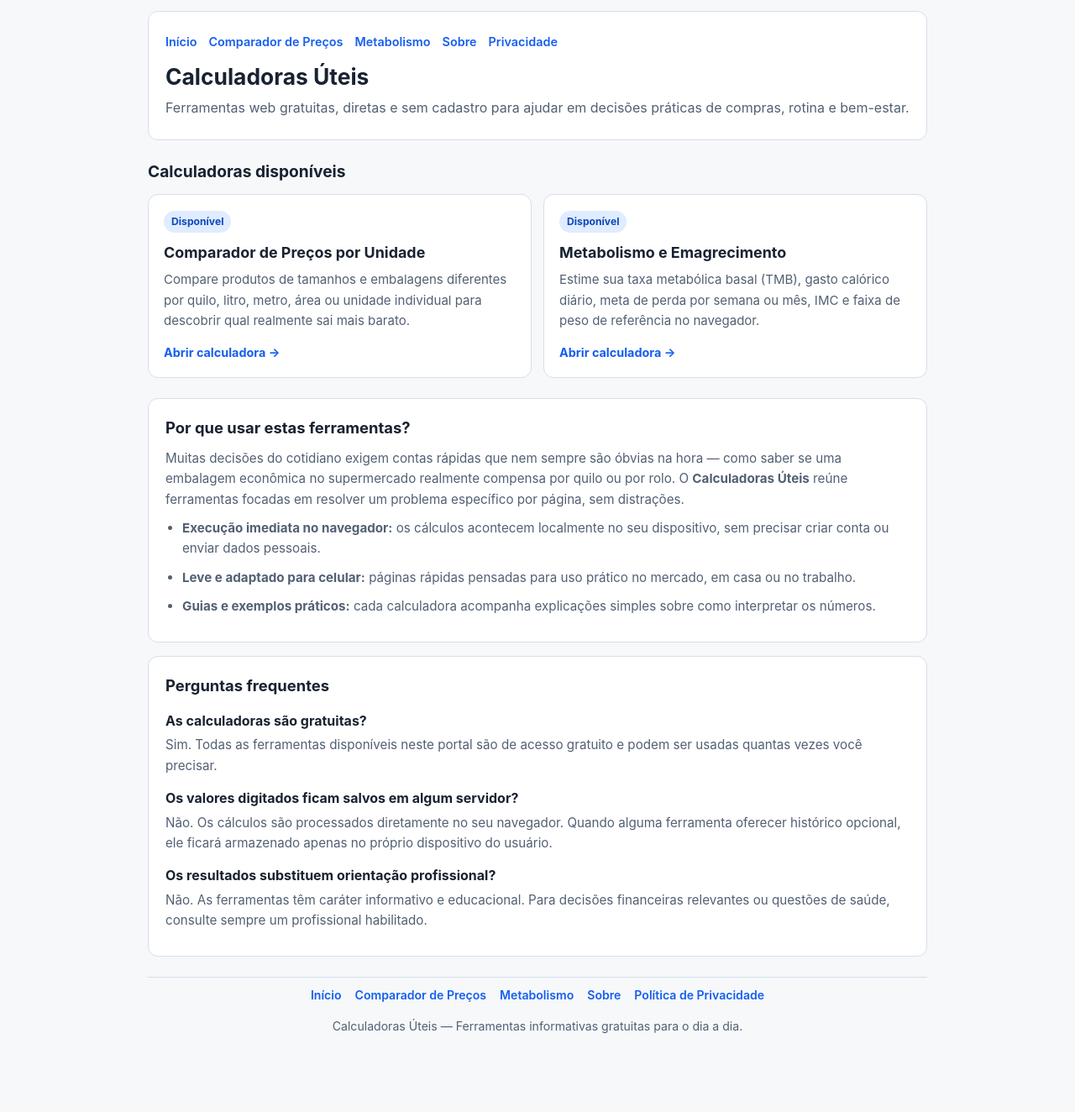
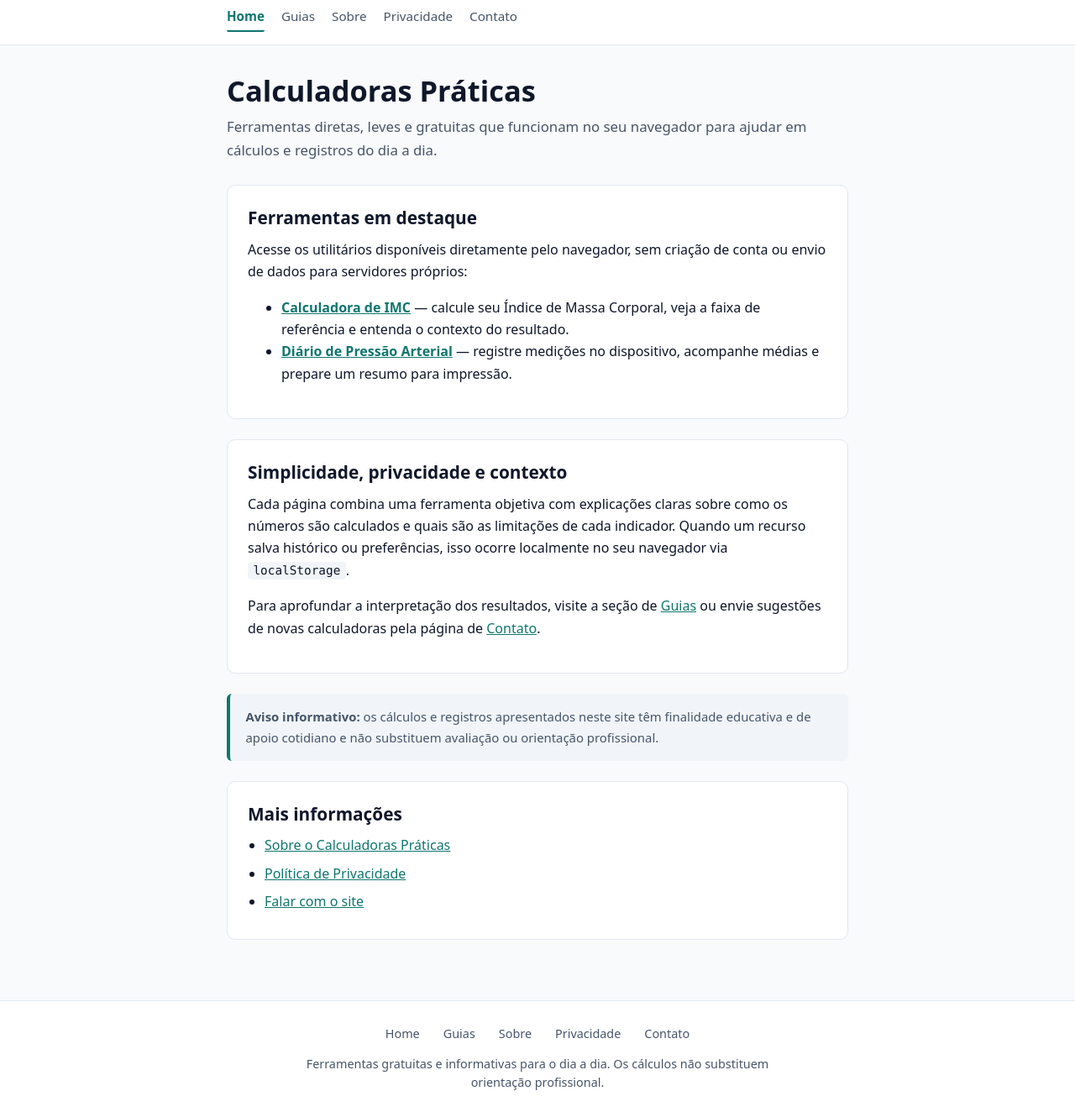
Before and after one commit to romeu1976/micro-saas-lap, a plain HTML site: page index.html in a window 1280 px wide. Shown: the part 11-1335 px from the top of the page at 84% size. Before the commit the page ends 1307 px from the top, so only its background shows below. Drawn offline with Linux system fonts and the light colour scheme.

Commit message:
Update index.html

```diff
--- a/index.html
+++ b/index.html
@@ -3,273 +3,90 @@
 <head>
   <meta charset="UTF-8" />
   <meta name="viewport" content="width=device-width, initial-scale=1.0" />
-  <meta name="google-site-verification" content="RjLbokirzDms_mRlaeNsjQICfXBWl8bO95yAbyRcK9w" />
-  <title>Calculadoras Úteis — Ferramentas Gratuitas para o Dia a Dia</title>
-  <meta name="description" content="Calculadoras web gratuitas, rápidas e sem cadastro para comparar preços por unidade, planejar saúde e resolver cálculos práticos no navegador." />
+  <title>Calculadoras Práticas — Ferramentas Gratuitas e Diretas para o Dia a Dia</title>
+  <meta name="description" content="Calculadoras, registros e guias práticos que rodam direto no navegador, sem cadastro e com foco em clareza e privacidade." />
   <link rel="canonical" href="https://calculadoras-uteis.pages.dev/" />
-  <style>
-    :root {
-      --bg: #f6f8fa;
-      --surface: #ffffff;
-      --surface-alt: #eef2f6;
-      --text: #182230;
-      --muted: #526074;
-      --border: #d7dfe8;
-      --primary: #155eef;
-      --primary-hover: #1049bd;
-      --badge-bg: #e0ecff;
-      --badge-text: #1049bd;
-      --radius: 12px;
-    }
 
-    * {
-      box-sizing: border-box;
-    }
+  <meta property="og:type" content="website" />
+  <meta property="og:title" content="Calculadoras Práticas — Ferramentas Gratuitas e Diretas para o Dia a Dia" />
+  <meta property="og:description" content="Ferramentas leves, gratuitas e informativas para consultas e registros do cotidiano." />
+  <meta property="og:url" content="https://calculadoras-uteis.pages.dev/" />
 
-    body {
-      margin: 0;
-      font-family: -apple-system, BlinkMacSystemFont, "Segoe UI", Roboto, Helvetica, Arial, sans-serif;
-      background-color: var(--bg);
-      color: var(--text);
-      line-height: 1.6;
-    }
-
-    .container {
-      max-width: 960px;
-      margin: 0 auto;
-      padding: 24px 16px 48px;
-    }
-
-    header {
-      background: var(--surface);
-      border: 1px solid var(--border);
-      border-radius: var(--radius);
-      padding: 24px 20px;
-      margin-bottom: 22px;
-    }
-
-    .top-nav {
-      display: flex;
-      flex-wrap: wrap;
-      gap: 14px;
-      margin-bottom: 14px;
-      font-size: 0.9rem;
-    }
-
-    .top-nav a {
-      color: var(--primary);
-      text-decoration: none;
-      font-weight: 600;
-    }
-
-    .top-nav a:hover {
-      text-decoration: underline;
-    }
-
-    h1 {
-      margin: 0 0 8px;
-      font-size: 1.65rem;
-      line-height: 1.25;
-    }
-
-    .subtitle {
-      margin: 0;
-      color: var(--muted);
-      font-size: 1rem;
-    }
-
-    .section-title {
-      margin: 0 0 12px;
-      font-size: 1.2rem;
-    }
-
-    .tools-grid {
-      display: grid;
-      grid-template-columns: 1fr;
-      gap: 14px;
-      margin-bottom: 24px;
-    }
-
-    @media (min-width: 680px) {
-      .tools-grid {
-        grid-template-columns: repeat(2, 1fr);
-      }
-    }
-
-    .tool-card {
-      display: flex;
-      flex-direction: column;
-      justify-content: space-between;
-      background: var(--surface);
-      border: 1px solid var(--border);
-      border-radius: var(--radius);
-      padding: 18px;
-      text-decoration: none;
-      color: inherit;
-      transition: border-color 0.15s ease, transform 0.15s ease;
-    }
-
-    .tool-card:hover {
-      border-color: var(--primary);
-      transform: translateY(-1px);
-    }
-
-    .badge {
-      display: inline-block;
-      font-size: 0.76rem;
-      font-weight: 700;
-      padding: 3px 9px;
-      border-radius: 999px;
-      background: var(--badge-bg);
-      color: var(--badge-text);
-      margin-bottom: 10px;
-    }
-
-    .tool-card h2 {
-      margin: 0 0 6px;
-      font-size: 1.12rem;
-    }
-
-    .tool-card p {
-      margin: 0 0 14px;
-      color: var(--muted);
-      font-size: 0.94rem;
-    }
-
-    .tool-cta {
-      font-size: 0.9rem;
-      font-weight: 700;
-      color: var(--primary);
-    }
-
-    .info-box {
-      background: var(--surface);
-      border: 1px solid var(--border);
-      border-radius: var(--radius);
-      padding: 20px;
-      margin-bottom: 16px;
-    }
-
-    .info-box h2 {
-      margin: 0 0 10px;
-      font-size: 1.15rem;
-    }
-
-    .info-box h3 {
-      margin: 14px 0 4px;
-      font-size: 1rem;
-    }
-
-    .info-box p,
-    .info-box li {
-      margin: 0 0 10px;
-      color: var(--muted);
-      font-size: 0.95rem;
-    }
-
-    .info-box ul {
-      margin: 0 0 8px;
-      padding-left: 20px;
-    }
-
-    footer {
-      text-align: center;
-      color: var(--muted);
-      font-size: 0.88rem;
-      padding-top: 10px;
-      border-top: 1px solid var(--border);
-      margin-top: 24px;
-    }
-
-    .footer-links {
-      display: flex;
-      justify-content: center;
-      flex-wrap: wrap;
-      gap: 16px;
-      margin-bottom: 8px;
-    }
-
-    .footer-links a {
-      color: var(--primary);
-      text-decoration: none;
-      font-weight: 600;
-    }
-
-    .footer-links a:hover {
-      text-decoration: underline;
-    }
-  </style>
+  <link rel="stylesheet" href="/assets/css/style.css" />
 </head>
 <body>
-  <div class="container">
-    <header>
+
+  <header class="site-header">
     <nav class="top-nav" aria-label="Navegação principal">
-        <a href="./">Início</a>
-        <a href="./comparador-precos/">Comparador de Preços</a>
-        <a href="./metabolismo/">Metabolismo</a>
-        <a href="./sobre/">Sobre</a>
-        <a href="./privacidade/">Privacidade</a>
+      <a href="/" aria-current="page">Home</a>
+      <a href="/guias/">Guias</a>
+      <a href="/sobre/">Sobre</a>
+      <a href="/privacidade/">Privacidade</a>
+      <a href="/contato/">Contato</a>
     </nav>
-      <h1>Calculadoras Úteis</h1>
-      <p class="subtitle">Ferramentas web gratuitas, diretas e sem cadastro para ajudar em decisões práticas de compras, rotina e bem-estar.</p>
   </header>
 
-    <h2 class="section-title">Calculadoras disponíveis</h2>
-    <section class="tools-grid" aria-label="Lista de calculadoras">
-      <a class="tool-card" href="./comparador-precos/">
-        <div>
-          <span class="badge">Disponível</span>
-          <h2>Comparador de Preços por Unidade</h2>
-          <p>Compare produtos de tamanhos e embalagens diferentes por quilo, litro, metro, área ou unidade individual para descobrir qual realmente sai mais barato.</p>
-        </div>
-        <span class="tool-cta">Abrir calculadora →</span>
-      </a>
+  <main class="container">
 
-      <a class="tool-card" href="./metabolismo/">
-        <div>
-          <span class="badge">Disponível</span>
-          <h2>Metabolismo e Emagrecimento</h2>
-          <p>Estime sua taxa metabólica basal (TMB), gasto calórico diário, meta de perda por semana ou mês, IMC e faixa de peso de referência no navegador.</p>
-        </div>
-        <span class="tool-cta">Abrir calculadora →</span>
-      </a>
-    </section>
+    <header class="page-header">
+      <h1>Calculadoras Práticas</h1>
+      <p class="subtitle">Ferramentas diretas, leves e gratuitas que funcionam no seu navegador para ajudar em cálculos e registros do dia a dia.</p>
+    </header>
 
-    <section class="info-box">
-      <h2>Por que usar estas ferramentas?</h2>
+    <section class="content-section" aria-label="Ferramentas disponíveis">
+      <h2>Ferramentas em destaque</h2>
       <p>
-        Muitas decisões do cotidiano exigem contas rápidas que nem sempre são óbvias na hora — como saber se uma embalagem econômica no supermercado realmente compensa por quilo ou por rolo. O <strong>Calculadoras Úteis</strong> reúne ferramentas focadas em resolver um problema específico por página, sem distrações.
+        Acesse os utilitários disponíveis diretamente pelo navegador, sem criação de conta ou envio de dados para servidores próprios:
       </p>
       <ul>
-        <li><strong>Execução imediata no navegador:</strong> os cálculos acontecem localmente no seu dispositivo, sem precisar criar conta ou enviar dados pessoais.</li>
-        <li><strong>Leve e adaptado para celular:</strong> páginas rápidas pensadas para uso prático no mercado, em casa ou no trabalho.</li>
-        <li><strong>Guias e exemplos práticos:</strong> cada calculadora acompanha explicações simples sobre como interpretar os números.</li>
+        <li>
+          <strong><a href="/imc/">Calculadora de IMC</a></strong> — calcule seu Índice de Massa Corporal, veja a faixa de referência e entenda o contexto do resultado.
+        </li>
+        <li>
+          <strong><a href="/diario-pressao/">Diário de Pressão Arterial</a></strong> — registre medições no dispositivo, acompanhe médias e prepare um resumo para impressão.
+        </li>
       </ul>
     </section>
 
-    <section class="info-box">
-      <h2>Perguntas frequentes</h2>
-
-      <h3>As calculadoras são gratuitas?</h3>
-      <p>Sim. Todas as ferramentas disponíveis neste portal são de acesso gratuito e podem ser usadas quantas vezes você precisar.</p>
-
-      <h3>Os valores digitados ficam salvos em algum servidor?</h3>
-      <p>Não. Os cálculos são processados diretamente no seu navegador. Quando alguma ferramenta oferecer histórico opcional, ele ficará armazenado apenas no próprio dispositivo do usuário.</p>
-
-      <h3>Os resultados substituem orientação profissional?</h3>
-      <p>Não. As ferramentas têm caráter informativo e educacional. Para decisões financeiras relevantes ou questões de saúde, consulte sempre um profissional habilitado.</p>
+    <section class="content-section" aria-label="Como o portal funciona">
+      <h2>Simplicidade, privacidade e contexto</h2>
+      <p>
+        Cada página combina uma ferramenta objetiva com explicações claras sobre como os números são calculados e quais são as limitações de cada indicador. Quando um recurso salva histórico ou preferências, isso ocorre localmente no seu navegador via <code>localStorage</code>.
+      </p>
+      <p>
+        Para aprofundar a interpretação dos resultados, visite a seção de <a href="/guias/">Guias</a> ou envie sugestões de novas calculadoras pela página de <a href="/contato/">Contato</a>.
+      </p>
     </section>
 
-    <footer>
-      <div class="footer-links">
-        <a href="./">Início</a>
-        <a href="./comparador-precos/">Comparador de Preços</a>
-        <a href="./metabolismo/">Metabolismo</a>
-        <a href="./sobre/">Sobre</a>
-        <a href="./privacidade/">Política de Privacidade</a>
+    <div class="disclaimer-box">
+      <p>
+        <strong>Aviso informativo:</strong> os cálculos e registros apresentados neste site têm finalidade educativa e de apoio cotidiano e não substituem avaliação ou orientação profissional.
+      </p>
     </div>
-      <p>Calculadoras Úteis — Ferramentas informativas gratuitas para o dia a dia.</p>
+
+    <section class="related-links" aria-label="Páginas institucionais">
+      <h2>Mais informações</h2>
+      <ul>
+        <li><a href="/sobre/">Sobre o Calculadoras Práticas</a></li>
+        <li><a href="/privacidade/">Política de Privacidade</a></li>
+        <li><a href="/contato/">Falar com o site</a></li>
+      </ul>
+    </section>
+
+  </main>
+
+  <footer class="site-footer">
+    <div class="footer-inner">
+      <nav class="footer-links" aria-label="Links do rodapé">
+        <a href="/">Home</a>
+        <a href="/guias/">Guias</a>
+        <a href="/sobre/">Sobre</a>
+        <a href="/privacidade/">Privacidade</a>
+        <a href="/contato/">Contato</a>
+      </nav>
+      <p>Ferramentas gratuitas e informativas para o dia a dia. Os cálculos não substituem orientação profissional.</p>
+    </div>
   </footer>
-  </div>
+
 </body>
 </html>
```
Lines whose indentation alone changed are shown as unchanged.
